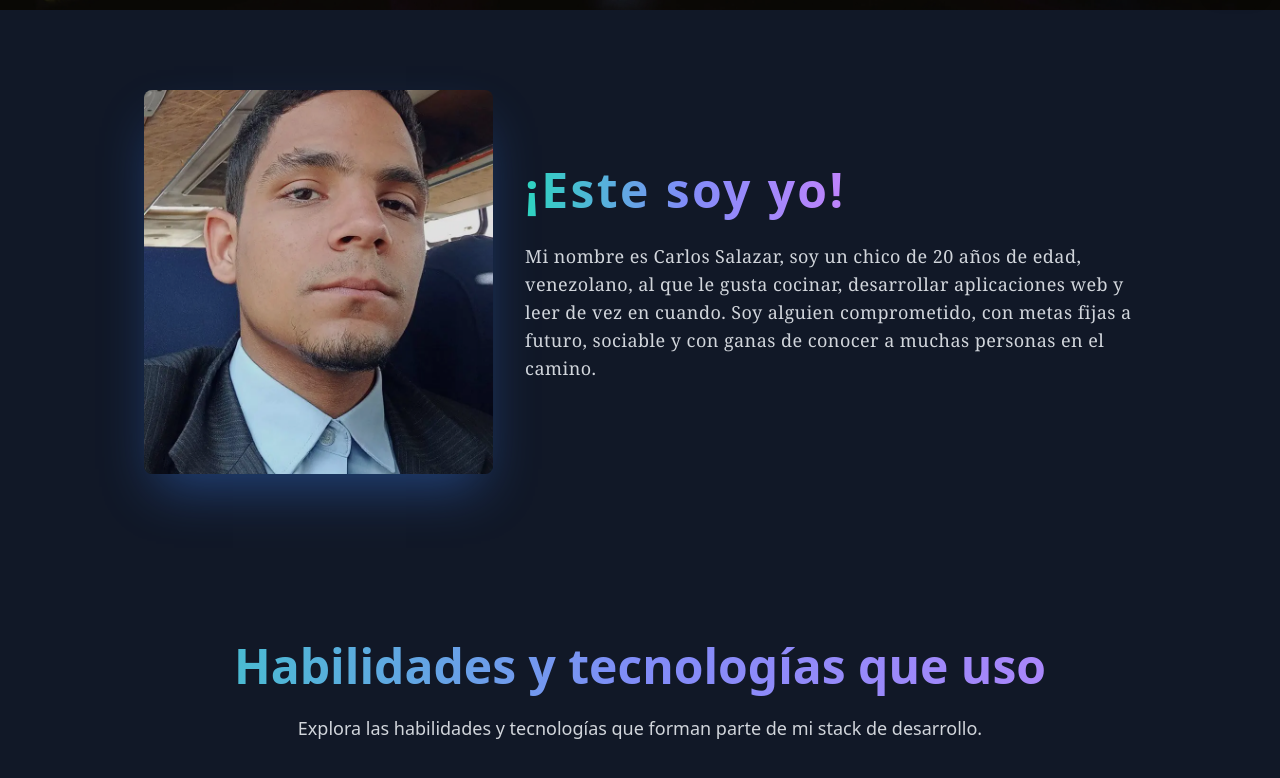
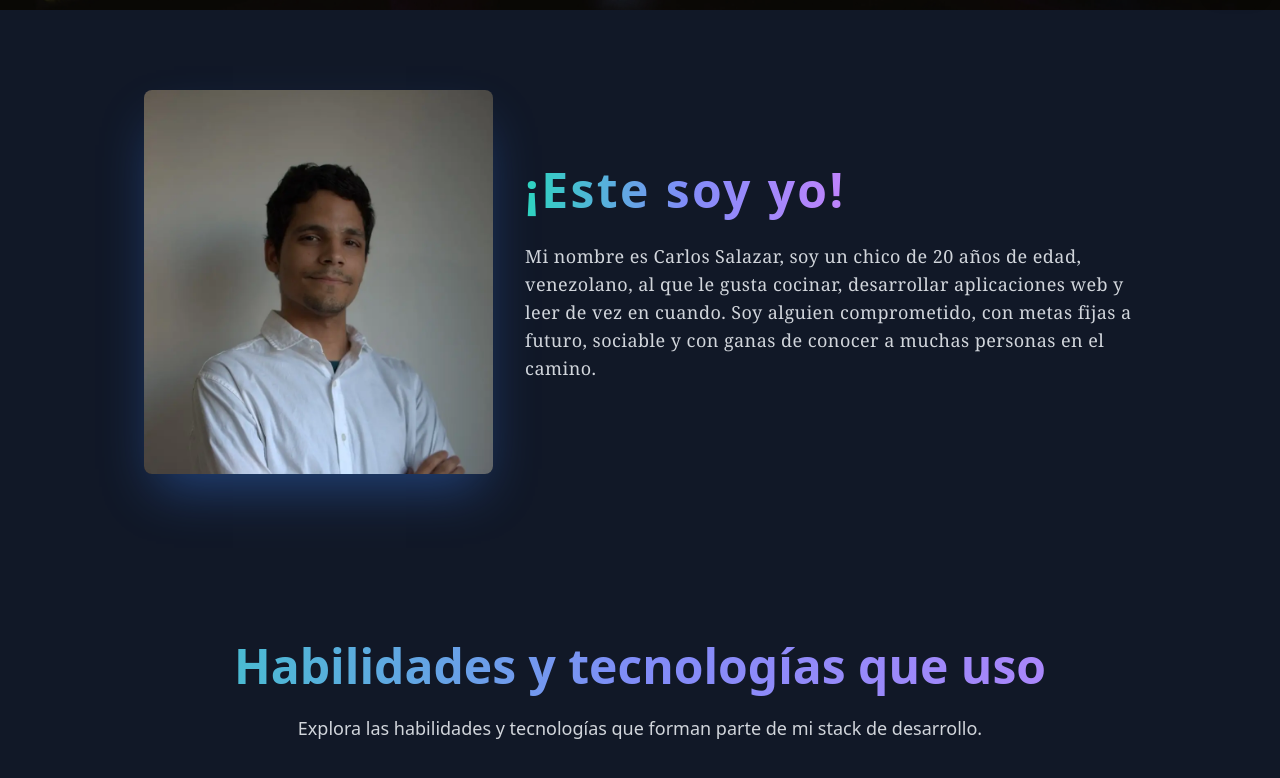
Before and after one commit to Carlox43/MyPortfolio, a React (Vite) app: page / in a window 1280 px wide. Shown: the part 790-1568 px from the top of the page. Built offline with nearby package versions, Linux system fonts and the light colour scheme; what tailwindcss-animated would draw is missing.

Commit message:
v1.1.4.2

```diff
--- a/src/components/About.tsx
+++ b/src/components/About.tsx
@@ -38,7 +38,7 @@
           <img
             src={FotoAbout}
             alt="Your Name"
-            className="w-full h-full object-cover brightness-90"
+            className="w-full h-auto object-cover"
           />
         </div>
 
```
Also changed, not shown: src/assets/fotoDev.webp (deleted), src/assets/fotoweb.webp.
